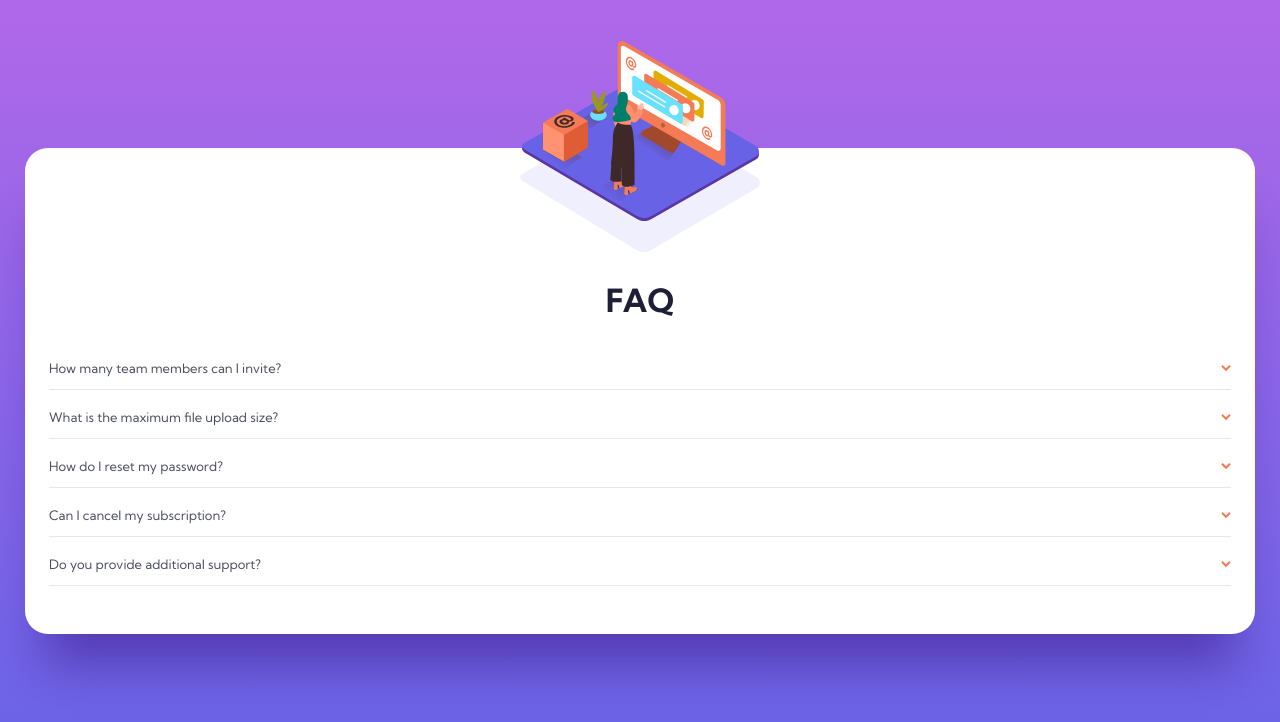
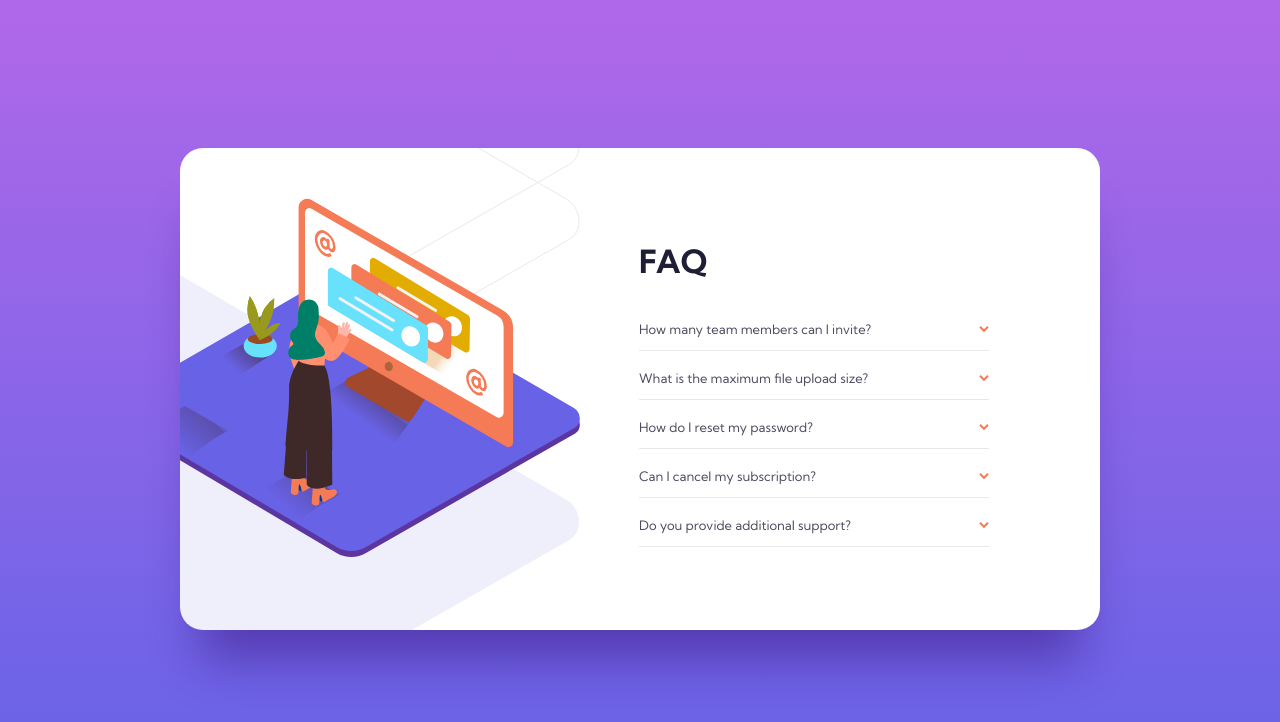
Before and after one commit to gigakhrz/Faq-According-Card, a plain HTML site: page index.html in a window 1280 px wide. Drawn offline with Linux system fonts and the light colour scheme.

Commit message:
so far finished desktop responsive design and i will add javascript soon

```diff
--- a/style.css
+++ b/style.css
@@ -116,3 +116,44 @@ h1 {
 .question5 hr{
     margin: 0;
 }
+
+@media screen and (min-width: 1024px) {
+
+    body{
+        padding: 148px 0px 85px;
+    }
+
+    section{
+        display: flex;
+        max-width: 920px;
+        justify-content: space-between;
+        padding: 65px 111px 83px 0px;
+        background-image: url(./images/illustration-woman-online-desktop.svg), url(images/bg-pattern-desktop.svg);
+        background-repeat: no-repeat;
+        background-size: 472px 359px,964px 944px;
+        background-position:-72px 50px, -564px -300px;
+        margin: auto;
+    }
+
+    .photo-container{
+        display: unset;
+        margin: 0;
+    }
+
+    .shadow ,.ilustration{
+        display: none;
+    }
+
+    main{
+        min-width: 350px;
+    }
+
+    h1{
+        text-align: left;
+    }
+
+    p{
+        font-size: 14px;
+    }
+
+}
```
